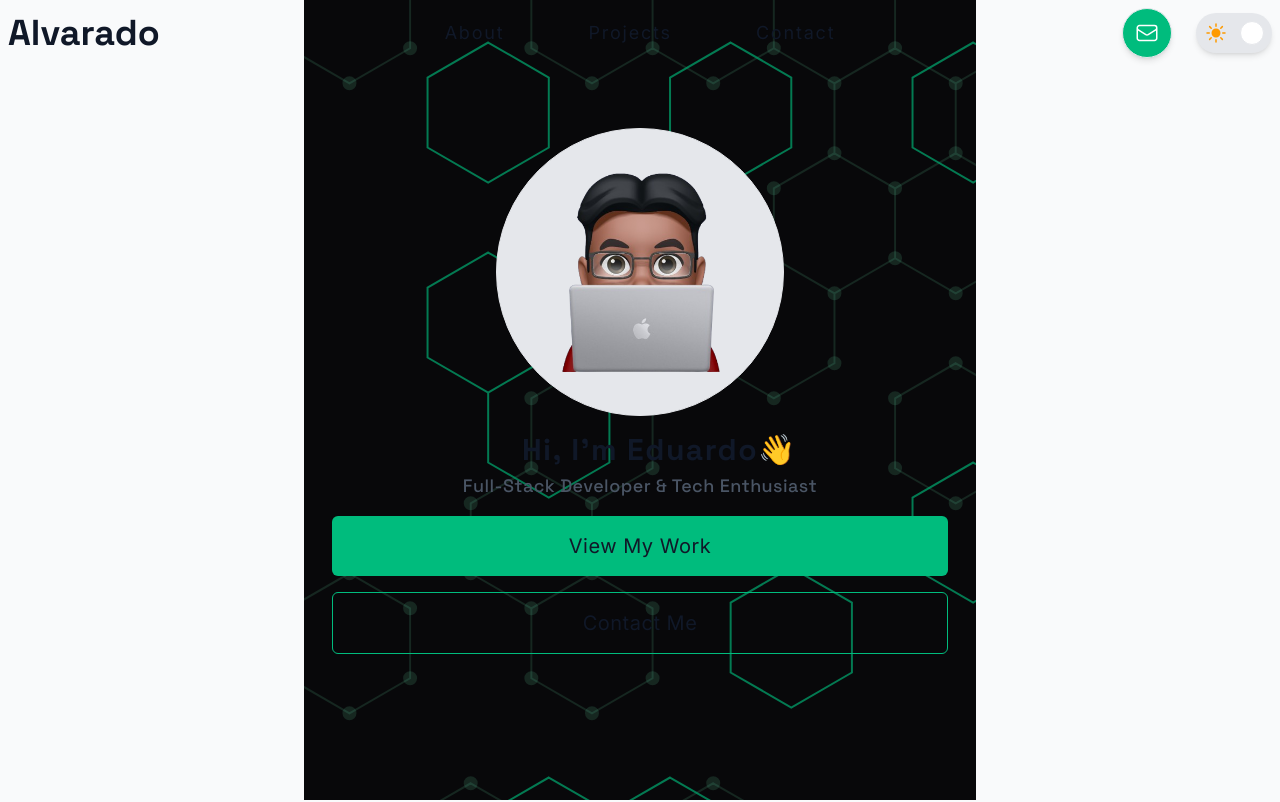
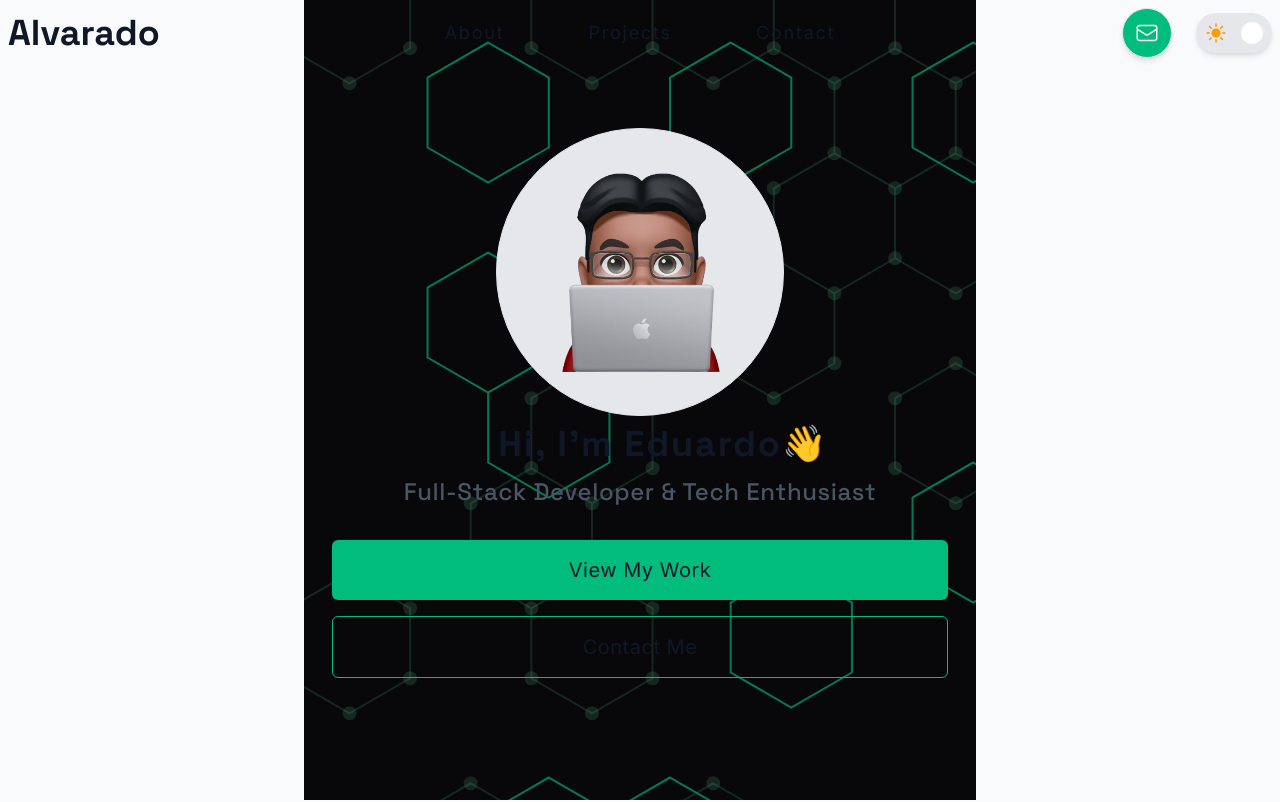
Before and after one commit to ealvara6/devfolio, a React (Vite) app: page / in a window 1280 px wide. Shown: the top 802 px of the page. Built offline with nearby package versions, Linux system fonts and the light colour scheme.

Commit message:
sytle(hero): adjust padding

```diff
--- a/src/components/sections/hero/Hero.tsx
+++ b/src/components/sections/hero/Hero.tsx
@@ -4,15 +4,15 @@ export const Hero = () => {
   return (
     <div className="min-h-screen w-full bg-[url('../assets/Hexagon.svg')] relative z-10 pt-8">
       <div className="absolute inset-0 bg-black/10 -z-10"></div>
-      <div className="mx-7 pt-24 flex flex-col gap-4 justify-center items-center text-text">
+      <div className="mx-7 pt-24 flex flex-col gap-2 justify-center items-center text-text">
         <div className="border w-72 h-72 bg-surface border-border rounded-full flex justify-center items-center">
           <img src={Memoji} alt="Image of Memoji" className="w-40 h-auto" />
         </div>
         <div className="flex flex-col text-center gap-1">
-          <div className="font-heading text-3xl font-bold tracking-wider relative">
+          <div className="font-heading text-4xl font-bold tracking-wider relative pb-2">
             Hi, I'm Eduardo<span className="absolute">&#x1F44B;</span>
           </div>
-          <div className="font-subheading text-lg font-medium text-text-muted tracking-wide">
+          <div className="font-subheading text-2xl font-medium text-text-muted tracking-wide pb-6">
             Full-Stack Developer & Tech Enthusiast
           </div>
         </div>
```
